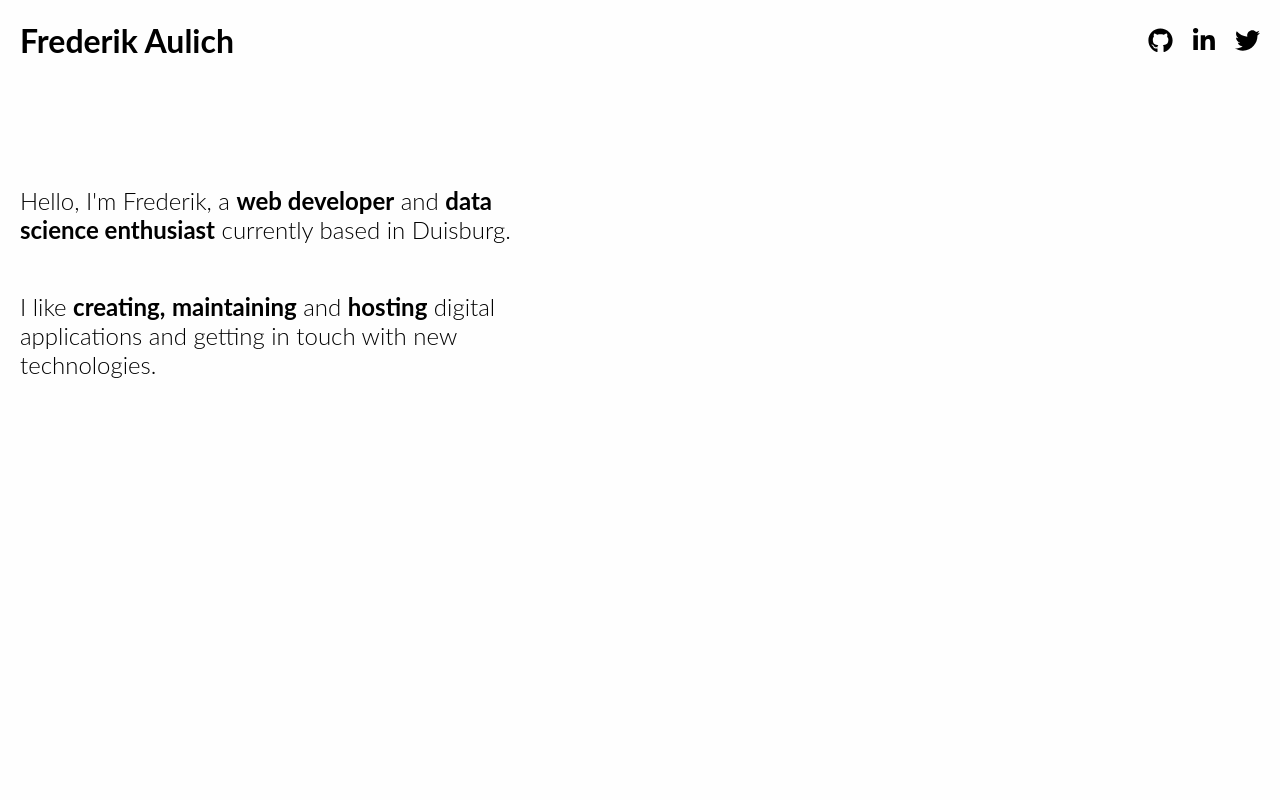
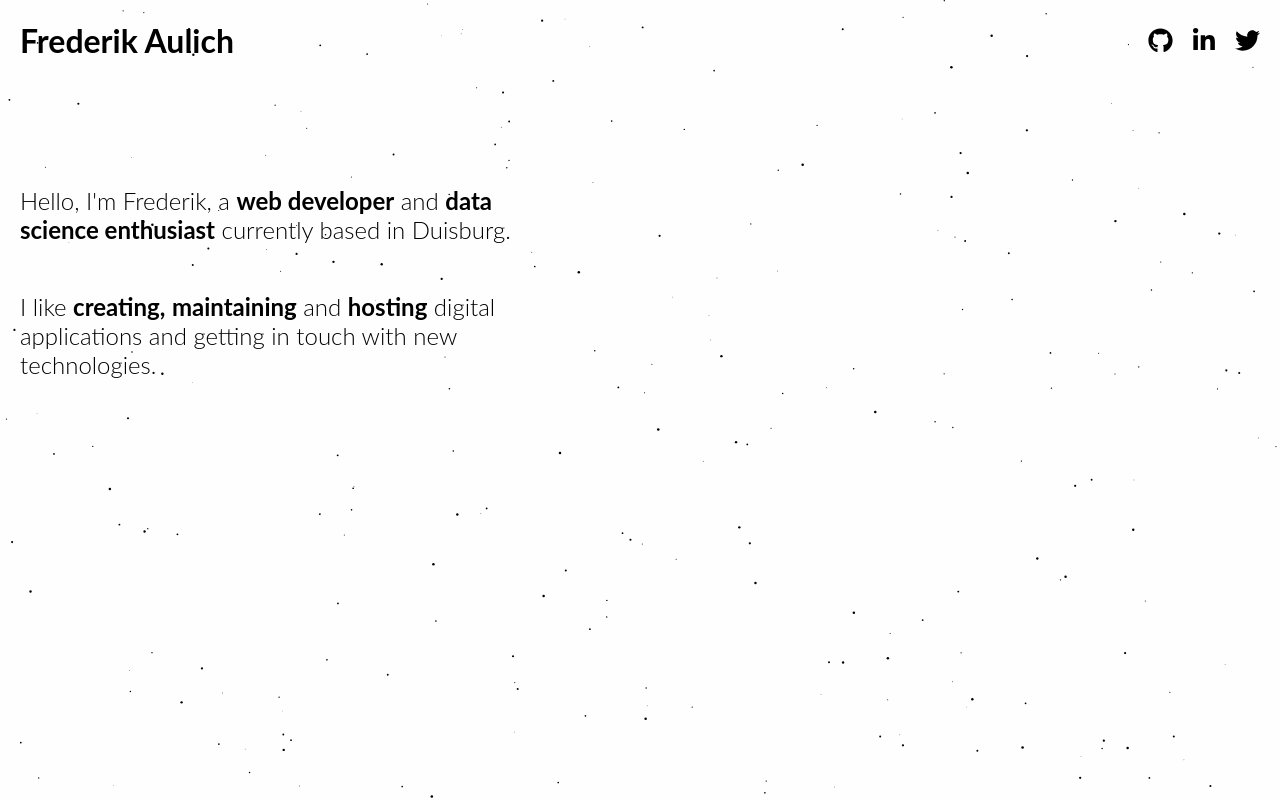
Before and after one commit to Kiesen/website, a Gatsby site: page / in a window 1280 px wide. Built offline with nearby package versions, Linux system fonts and the light colour scheme; Gatsby itself is replaced by a stand-in of ours.

Commit message:
Add particle animation to the index page. Add new favicon.

```diff
--- /dev/null
+++ b/src/animations/particles.js
@@ -0,0 +1,106 @@
+function Particle(id, ctx) {
+  this.x = Math.floor(Math.random() * ctx.canvas.width)
+  this.y = Math.floor(Math.random() * ctx.canvas.height)
+  this.vx = Math.random() * 1 - 0.5
+  this.vy = Math.random() * 1 - 0.5
+  this.color = '#000'
+  this.size = Math.random() * 1 + 0.3
+  this.id = id
+  this.ctx = ctx
+}
+
+Particle.prototype.draw = function() {
+  this.ctx.beginPath()
+  this.ctx.arc(this.x, this.y, this.size, 0, 360)
+  this.ctx.fillStyle = this.color
+  this.ctx.fill()
+  this.ctx.closePath()
+}
+
+Particle.prototype.update = function() {
+  if (this.y > this.ctx.canvas.height + this.size) {
+    this.y = 0
+  } else if (this.y < 0 - this.size) {
+    this.y = this.ctx.canvas.height
+  } else {
+    this.y += this.vy
+  }
+
+  if (this.x > this.ctx.canvas.width + this.size) {
+    this.x = 0
+  } else if (this.x < 0 - this.size) {
+    this.x = this.ctx.canvas.width
+  } else {
+    this.x += this.vx
+  }
+
+  this.draw()
+}
+
+Particle.prototype.resetPosition = function() {
+  this.x = Math.floor(Math.random() * this.ctx.canvas.width)
+  this.y = Math.floor(Math.random() * this.ctx.canvas.height)
+  this.vx = Math.random() * 1 - 0.5
+  this.vy = Math.random() * 1 - 0.5
+}
+
+function ParticleAnimation(canvasID = null, num = 500) {
+  try {
+    if (canvasID) {
+      this.canvas = document.getElementById(canvasID)
+    } else {
+      this.canvas = document.getElementsByTagName('canvas')[0]
+    }
+
+    this.canvas.height = window.innerHeight
+    this.canvas.width = window.innerWidth
+
+    this.ctx = this.canvas.getContext('2d')
+    this.animationFrameID = null
+    this.particles = new Map()
+
+    for (let i = 0; i < num; i++) {
+      this.particles.set(i, new Particle(i, this.ctx))
+    }
+  } catch (error) {
+    console.error(error)
+  }
+}
+
+ParticleAnimation.prototype.start = function() {
+  try {
+    if (
+      this.canvas.height !== window.innerHeight ||
+      this.canvas.width !== window.innerWidth
+    ) {
+      this.canvas.height = window.innerHeight
+      this.canvas.width = window.innerWidth
+      this.particles.forEach(function(p) {
+        p.resetPosition()
+      })
+    } else {
+      this.ctx.clearRect(0, 0, this.canvas.width, this.canvas.height)
+      this.particles.forEach(function(p) {
+        p.update()
+      })
+    }
+    this.animationFrameID = window.requestAnimationFrame(this.start.bind(this))
+  } catch (error) {
+    console.error(error)
+  }
+}
+
+ParticleAnimation.prototype.stop = function() {
+  window.cancelAnimationFrame(this.animationFrameID)
+}
+
+ParticleAnimation.prototype.clear = function() {
+  try {
+    this.ctx.clearRect(0, 0, this.canvas.width, this.canvas.height)
+    window.cancelAnimationFrame(this.animationFrameID)
+  } catch (error) {
+    console.error(error)
+  }
+}
+
+export default ParticleAnimation
--- a/src/pages/index.tsx
+++ b/src/pages/index.tsx
@@ -1,10 +1,12 @@
-import React, { FC } from 'react'
+import React, { FC, useEffect } from 'react'
 import styled from 'styled-components'
 import { graphql, useStaticQuery } from 'gatsby'
 
 import Layout from 'src/components/layout'
 import Header from 'src/components/header'
 import Meta from 'src/components/meta'
+
+import Particles from 'src/animations/particles'
 
 import { staticQuerySiteMetaData } from 'src/types/staticQueryTypes'
 import { ThemeTypes } from 'src/config/theme'
@@ -43,6 +45,11 @@ const Index: FC<{}> = () => {
     `
   )
 
+  useEffect(() => {
+    const animation = new Particles('particles', 250)
+    animation.start()
+  }, [])
+
   return (
     <>
       <Meta />
```
Also changed, not shown: static/favicon.ico.
